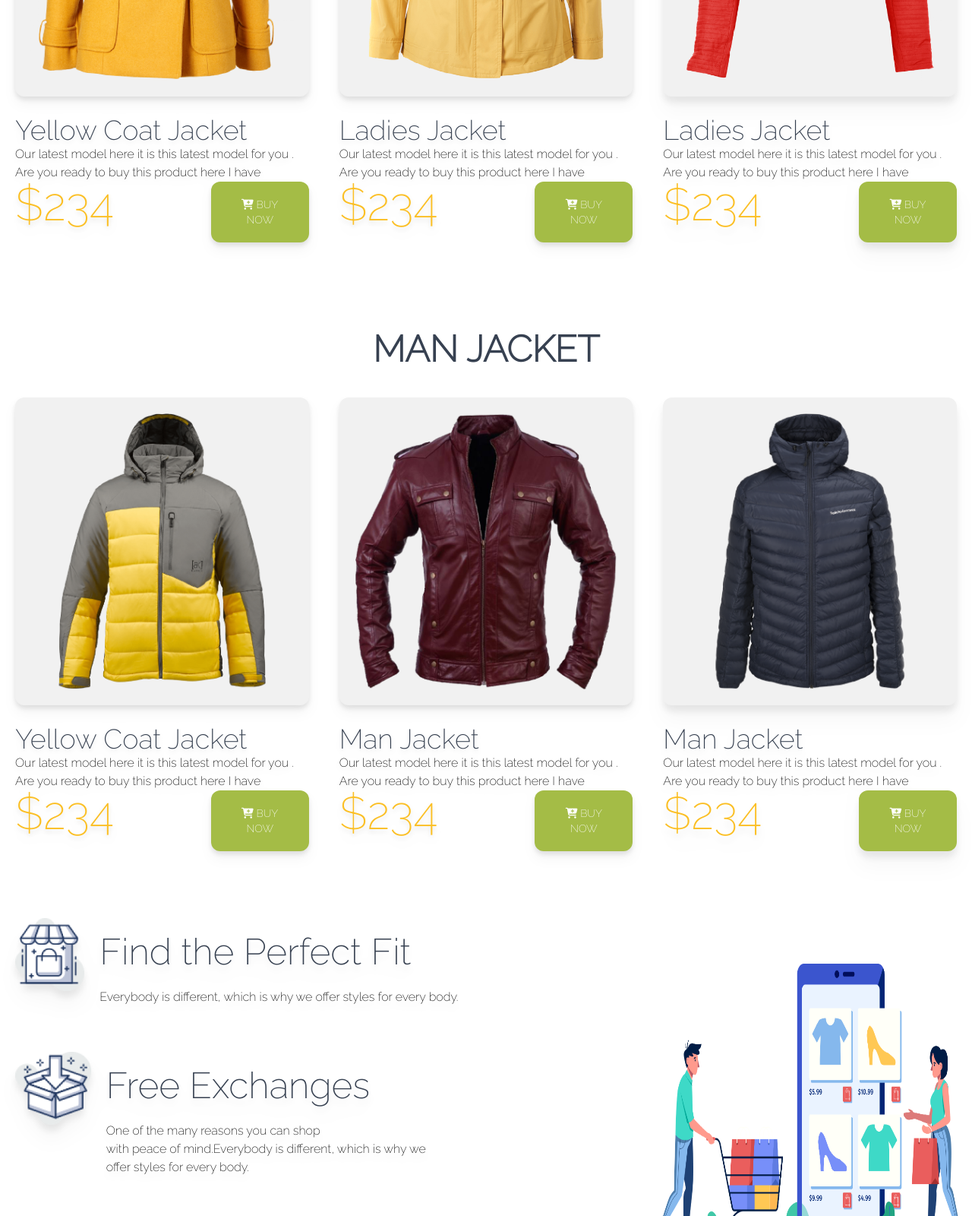
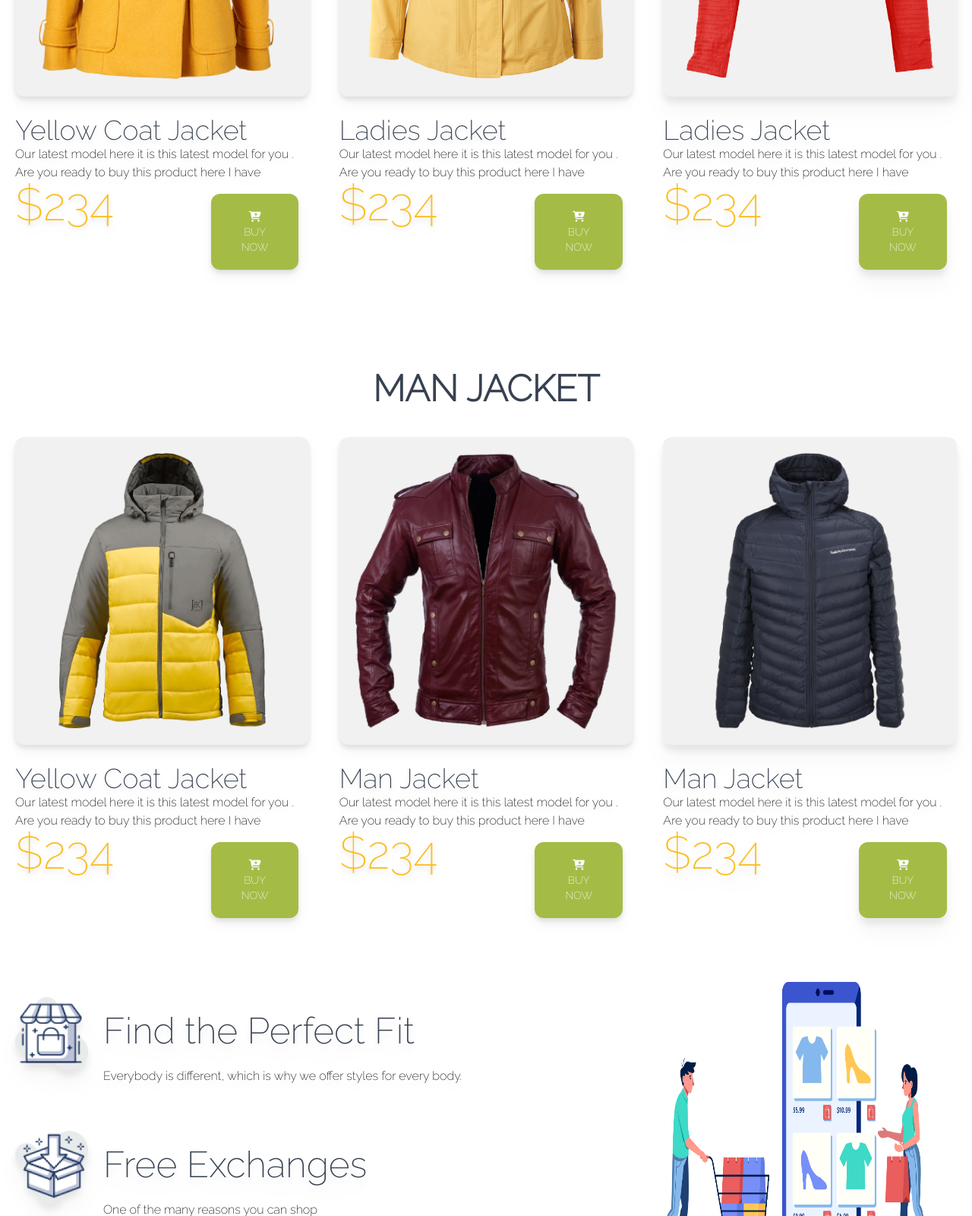
Before and after one commit to subrota22/penguin-fashion, a plain HTML site: page index.html in a window 1280 px wide. Shown: the part 1200-2800 px from the top of the page at 76% size. Drawn offline with nearby package versions, Linux system fonts and the light colour scheme; a web font is replaced by a local one.

Commit message:
add my code

```diff
--- a/index.html
+++ b/index.html
@@ -26,7 +26,7 @@
                 headtextcolor2:'#374151' ,
                 background:'#E5E5E5' ,
                 btncolor:'#A4BC46' ,
-                cartbg:'bg-slate-100' ,
+                cartbg:'#4ade80' ,
                 cartbackimageground:'#F1F1F1',
 
               }
@@ -45,7 +45,7 @@
 <img src="images/logo.png" alt="logo" class="animate-bounce">
     </div>
     <div class="rightNav">
-<div class="navLink ml-20 grid sm:grid-cols-1  md:grid-cols-2 lg:grid-cols-4" >
+<div class="navLink ml-20 grid grid-cols-2 sm:grid-cols-2  md:grid-cols-2 lg:grid-cols-4" >
     <a href="" target="_blank" class="ml-5">Home</a>
     <a href="" target="_blank" class="ml-5">Product</a>
     <a href="" target="_blank" class="ml-5">About us</a>
@@ -71,7 +71,7 @@
 </article>
 <br>
 <div class="flex">
-    <button class="bg-btncolor hover:bg-gray-800 duration-100 rounded-xl px-10 text-xl text-white p-5 uppercase ml-32 ">
+    <button class="bg-btncolor m-4 hover:bg-gray-800 duration-100 rounded-xl px-10 text-xl text-white p-5 uppercase ml-32 ">
 
         <span> <i class="fa-solid fa-cart-plus"></i> </span>     Buy now
     </button>
@@ -89,7 +89,7 @@
 <h2 class="text-headtextcolor2 text-5xl text-center  font-bold uppercase  mb-5">Woman jacket </h2>
 <div class="grid grid-cols-1 md:grid-cols-2 lg:grid-cols-3">
     <!-- jacket 1 -->
-<div class="jacket1 drop-shadow-lg  hover:scale-75 duration-1000 rounded-xl cartbg t m-3 p-2 ">
+<div class="jacket1  drop-shadow-lg  hover:scale-75 duration-1000 rounded-xl cartbg t m-3 p-2 ">
 <div class="bg-cartbackimageground p-5 rounded-xl">
     <img src="images/jacket-1.png" alt="jacket" class="justify-center"/>
 </div>
@@ -98,7 +98,7 @@
   <p>Our latest model here it is this latest model for you . <br> Are you ready to buy this product here I have </p>
   <div class="flex justify-between   flex-col  sm:flex-col  md:flex-row text-center">
     <h2 class="text-headtextcolor text-6xl">$234</h2>
-    <button class="bg-btncolor hover:bg-gray-800 duration-100 rounded-xl px-10 text-sm text-white p-5 uppercase ml-32">
+    <button class="bg-btncolor m-4 hover:bg-gray-800 duration-100 rounded-xl px-10 text-sm text-white p-5 uppercase ml-32">
         <span> <i class="fa-solid fa-cart-plus"></i> </span>     Buy now
     </button>
 </div>
@@ -113,7 +113,7 @@
           <p>Our latest model here it is this latest model for you . <br> Are you ready to buy this product here I have </p>
           <div class="flex justify-between   flex-col  sm:flex-col  md:flex-row text-center">
             <h2 class="text-headtextcolor text-6xl">$234</h2>
-            <button class="bg-btncolor hover:bg-gray-800 duration-100 rounded-xl px-10 text-sm text-white p-5 uppercase ml-32">
+            <button class="bg-btncolor m-4 hover:bg-gray-800 duration-100 rounded-xl px-10 text-sm text-white p-5 uppercase ml-32">
                 <span> <i class="fa-solid fa-cart-plus"></i> </span>     Buy now
             </button>
         </div>
@@ -128,7 +128,7 @@
       <p>Our latest model here it is this latest model for you . <br> Are you ready to buy this product here I have </p>
       <div class="flex justify-between   flex-col  sm:flex-col  md:flex-row text-center">
         <h2 class="text-headtextcolor text-6xl">$234</h2>
-        <button class="bg-btncolor hover:bg-gray-800 duration-100 rounded-xl px-10 text-sm text-white p-5 uppercase ml-32">
+        <button class="bg-btncolor m-4 hover:bg-gray-800 duration-100 rounded-xl px-10 text-sm text-white p-5 uppercase ml-32">
             <span> <i class="fa-solid fa-cart-plus"></i> </span>     Buy now
         </button>
     </div>
@@ -150,7 +150,7 @@
       <p>Our latest model here it is this latest model for you . <br> Are you ready to buy this product here I have </p>
       <div class="flex justify-between   flex-col sm:flex-col md:flex-row text-center">
         <h2 class="text-headtextcolor text-6xl">$234</h2>
-        <button class="bg-btncolor hover:bg-gray-800 duration-100 rounded-xl px-10 text-sm text-white p-5 uppercase ml-32">
+        <button class="bg-btncolor m-4 hover:bg-gray-800 duration-100 rounded-xl px-10 text-sm text-white p-5 uppercase ml-32">
             <span> <i class="fa-solid fa-cart-plus"></i> </span>     Buy now
         </button>
     </div>
@@ -165,7 +165,7 @@
               <p>Our latest model here it is this latest model for you . <br> Are you ready to buy this product here I have </p>
               <div class="flex justify-between   flex-col sm:flex-col md:flex-row text-center">
                 <h2 class="text-headtextcolor text-6xl">$234</h2>
-                <button class="bg-btncolor hover:bg-gray-800 duration-100 rounded-xl px-10 text-sm text-white p-5 uppercase ml-32">
+                <button class="bg-btncolor m-4 hover:bg-gray-800 duration-100 rounded-xl px-10 text-sm text-white p-5 uppercase ml-32">
                     <span> <i class="fa-solid fa-cart-plus"></i> </span>     Buy now
                 </button>
             </div>
@@ -180,7 +180,7 @@
           <p>Our latest model here it is this latest model for you . <br> Are you ready to buy this product here I have </p>
           <div class="flex justify-between   flex-col  sm:flex-col  md:flex-row text-center ">
             <h2 class="text-headtextcolor text-6xl">$234</h2>
-            <button class="bg-btncolor hover:bg-gray-800 duration-100 rounded-xl px-10 text-sm text-white p-5 uppercase ml-32">
+            <button class="bg-btncolor m-4 hover:bg-gray-800 duration-100 rounded-xl px-10 text-sm text-white p-5 uppercase ml-32">
                 <span> <i class="fa-solid fa-cart-plus"></i> </span>     Buy now
             </button>
         </div>
@@ -188,9 +188,9 @@
 </div>
 <br><br>
 
-<div class="grid grid-cols-1 md:grid-cols-2 lg:grid-cols-3">
-<div class="col-span-2 drop-shadow-xl  hover:scale-75 duration-1000 p-5 flex">
-    <img src="images/house.png" alt="house" class="h-24">
+<div class="grid grid-cols-1 sm:grid-cols-1 md:grid-cols-2 lg:grid-cols-3">
+<div class="col-span-2 drop-shadow-xl  hover:scale-75 duration-1000 p-5 flex flex-col sm:flex-col md:flex-row ">
+    <img src="images/house.png" alt="house" class="h-14  w-14 sm:h-14 sm:w-14 md:h-24 md:w-24">
     <div class="p-5">
         <h2 class="text-5xl text-headtextcolor2">Find the Perfect Fit</h2>
         <br>
@@ -199,10 +199,10 @@
     </div>
 </div>
 <div class="col-span-1 row-span-3  hover:scale-75 duration-1000">
-    <img src="images/shopping.png" alt="shopping" class="mt-20 h-96"/>
+    <img src="images/shopping.png" alt="shopping" class="h-18 w-18 sm:h-18 sm:w-18 md:h-72 md:w-72 lg:h-96 lg:w-96"/>
 </div>
-<div class="col-span-2 drop-shadow-xl  hover:scale-75 duration-1000 p-5 flex">
-    <img src="images/box.png" alt="box" class="h-24">
+<div class="col-span-2 drop-shadow-xl  hover:scale-75 duration-1000 p-5  flex flex-col sm:flex-col md:flex-row  ">
+    <img src="images/box.png" alt="box" class="h-14  w-14 sm:h-14 sm:w-14 md:h-24 md:w-24">
     <div class="p-5">
         <h2 class="text-5xl text-headtextcolor2">Free Exchanges</h2>
         <br>
@@ -212,8 +212,8 @@
     </div>
 </div>
 
-<div class="col-span-2 drop-shadow-xl   hover:scale-75 duration-1000 p-5 flex">
-    <img src="images/question.png" alt="question" class="h-24">
+<div class="col-span-2 drop-shadow-xl   hover:scale-75 duration-1000 p-5 flex flex-col sm:flex-col md:flex-row ">
+    <img src="images/question.png" alt="question" class="h-14  w-14 sm:h-14 sm:w-14 md:h-24 md:w-24 ">
     <div class="p-5">
         <h2 class="text-5xl text-headtextcolor2">Contact Our Seller</h2>
         <br>
```
